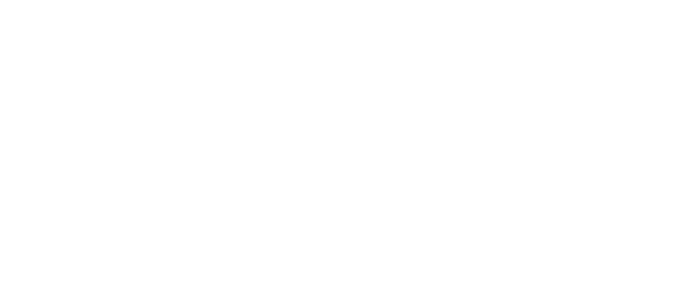
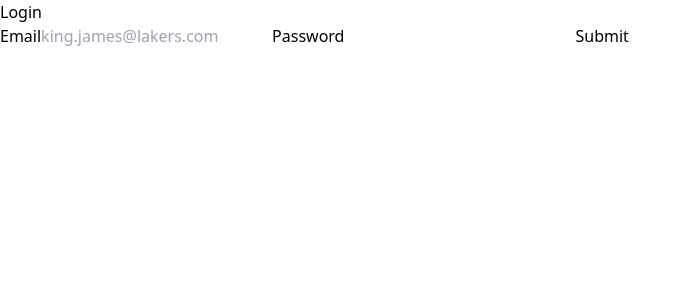
Before and after one commit to aaronmitchellvt/pantrypal, a Nuxt app: page /login in a window 1280 px wide. Before the commit this address had no page. Shown: the top 300 px of the page, without its empty margins (0-691 px from the left). Built offline with nearby package versions, Linux system fonts and the light colour scheme.

Commit message:
login v1

```diff
--- /dev/null
+++ b/pages/login.vue
@@ -0,0 +1,21 @@
+<script setup lang="ts">
+const email: Ref<string> = ref('');
+const password: Ref<string> = ref('');
+</script>
+
+<template>
+  <h2>Login</h2>
+  <div>
+    <form v-on:submit.prevent action="#" method="POST">
+
+      <label for="email">Email</label>
+      <input v-model="email" id="email" name="email" placeholder="king.james@lakers.com" type="email" required />
+
+      <label for="password">Password</label>
+      <input v-model="password" id="password" name="password" type="password" required />
+
+      <button type="submit">Submit</button>
+
+    </form>
+  </div>
+</template>
```
